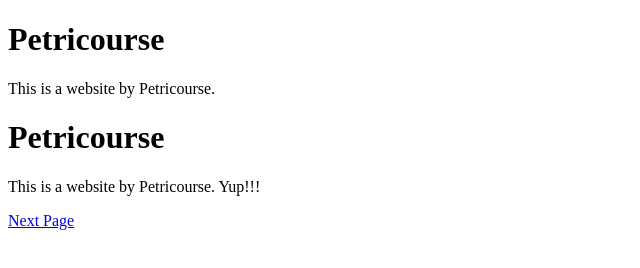
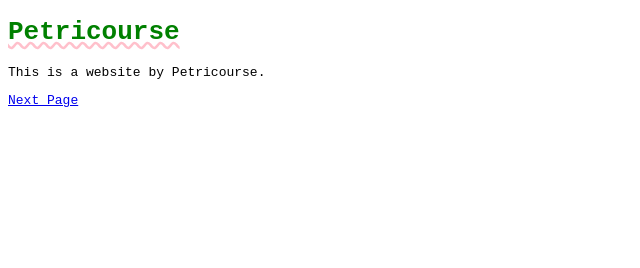
Before and after one commit to petricourse/petricourse.github.io, a plain HTML site: page index.html in a window 1280 px wide. Shown: the whole page, without its empty margins (0-640 px from the left). Drawn offline with Linux system fonts and the light colour scheme.

Commit message:
Added CSS for real!

```diff
--- a/index.html
+++ b/index.html
@@ -1,10 +1,11 @@
 <!DOCTYPE html>
 <html>
+<head>
+<link href="style.css" rel="stylesheet">
+</head>
 <body>
 <h1 class="title">Petricourse</h1>
 <p>This is a website by Petricourse.</p>
-<h1>Petricourse</h1>
-<p>This is a website by Petricourse. Yup!!!</p>
 <a href="page2.html">Next Page</a>
 </body>
 </html>
--- a/style.css
+++ b/style.css
@@ -1,3 +1,7 @@
+* {
+    font-family: monospace;
+}
+
 .title {
     color: green;
     text-decoration-line: underline;
```
